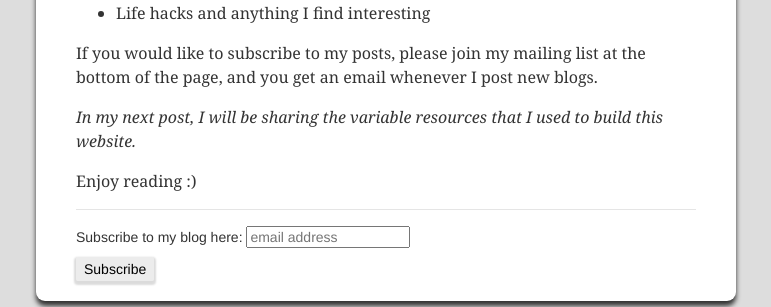
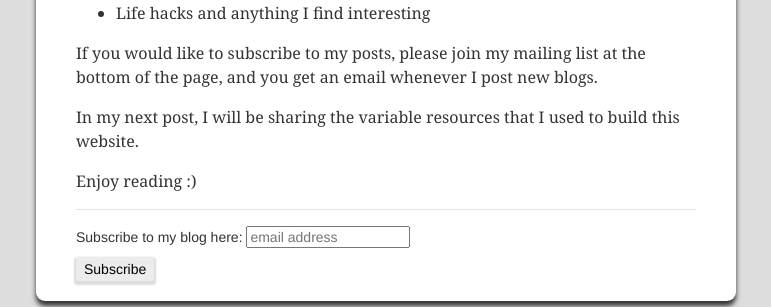
Before and after one commit to Hans0124SG/Hans0124SG.github.io, a Jekyll site: the page built from _posts/2020-10-28-hi-there-this-is-wang-han.md, in a window 1280 px wide. Shown: the part 754-1061 px from the top of the page, without its empty margins (254-1025 px from the left). Built offline with Jekyll 4.4.1, drawn with Linux system fonts in a browser that asks for light colours; comment, search, counter and statistics services are not loaded.

Commit message:
update discuq

```diff
--- a/_config.yml
+++ b/_config.yml
@@ -25,7 +25,7 @@
 #   line in _config.yml. It will appear in your document head meta (for
 #   Google search results) and in your feed.xml site description.
 # baseurl: "" # the subpath of your site, e.g. /blog
-# url: "" # the base hostname & protocol for your site, e.g. http://example.com
+url: https://hans0124sg.github.io # the base hostname & protocol for your site, e.g. http://example.com
 # twitter_username: jekyllrb
 # github_username:  jekyll
 
--- a/_posts/2020-10-28-hi-there-this-is-wang-han.md
+++ b/_posts/2020-10-28-hi-there-this-is-wang-han.md
@@ -19,6 +19,6 @@
 
 If you would like to subscribe to my posts, please join my mailing list at the bottom of the page, and you get an email whenever I post new blogs.
 
-_In my next post, I will be sharing the variable resources that I used to build this website._
+In my next post, I will be sharing the variable resources that I used to build this website.
 
 Enjoy reading :)
```
Also changed, not shown: _layouts/post.html (+10 -8 lines).
